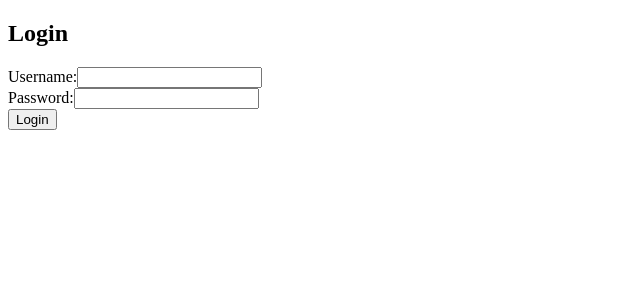
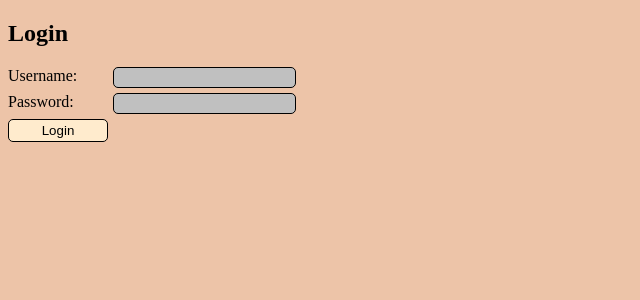
Before and after one commit to uN1K0Rn86/fullstack_osa5, a React (Vite) app in the folder bloglist-frontend/: page / in a window 1280 px wide. Shown: the top 300 px of the page, without its empty margins (0-640 px from the left). Built offline with nearby package versions, Linux system fonts and the light colour scheme; no server answers.

Commit message:
Part 5 Exercise 2 + modified layout

```diff
--- a/bloglist-frontend/src/App.jsx
+++ b/bloglist-frontend/src/App.jsx
@@ -1,8 +1,10 @@
 import { useState, useEffect } from 'react'
 import BlogList from './components/BlogList'
 import LoginForm from './components/LoginForm'
+import User from './components/User'
 import blogService from './services/blogs'
 import loginService from './services/login'
+import './index.css'
 
 const App = () => {
   const [blogs, setBlogs] = useState([])
@@ -49,19 +51,35 @@ const App = () => {
     }
   }
 
+  const handleLogout = async (event) => {
+    event.preventDefault()
+
+    window.localStorage.removeItem('loggedBlogappUser')
+
+    setUser(null)
+  }
+
   return (
     <div>
-      {!user && <LoginForm
+      {!user &&
+        <LoginForm
           handleLogin={handleLogin}
           username={username}
           setUsername={setUsername}
           password={password}
           setPassword={setPassword}
         />}
-      {user && <BlogList
+      {user &&  (<div>
+          <h2>Blogs</h2>
+          <User
+            user={user}
+            handleLogout={handleLogout}
+          />
+          <br/>
+          <BlogList
             blogs={blogs}
-                  user={user}
-                />}
+          />
+        </div>)}
     </div>
   )
 }
--- a/bloglist-frontend/src/components/Blog.jsx
+++ /dev/null
@@ -1,7 +0,0 @@
-const Blog = ({ blog }) => (
-  <div>
-    {blog.title} {blog.author}
-  </div>
-)
-
-export default Blog
--- a/bloglist-frontend/src/components/BlogList.jsx
+++ b/bloglist-frontend/src/components/BlogList.jsx
@@ -1,14 +1,23 @@
-import Blog from "./Blog"
-
-const BlogList = ({ blogs, user }) => {
+const BlogList = ({ blogs }) => {
     return (
       <div>
-        <h2>Blogs</h2>
-        {user.name} logged in
-        <br/><br/>
-        {blogs.map(blog =>
-          <Blog key={blog.id} blog={blog} />
-        )}
+        <table>
+            <thead>
+                <tr>
+                    <th>Title</th>
+                    <th>Author</th>
+                </tr>
+            </thead>
+            <tbody>
+            {blogs.map(blog =>
+                <tr key={blog.id}>
+                    <td>{blog.title}</td>
+                    <td>{blog.author}</td>
+                </tr>
+            )}
+            </tbody>
+        </table>
+
       </div>
     )
 }
--- a/bloglist-frontend/src/components/LoginForm.jsx
+++ b/bloglist-frontend/src/components/LoginForm.jsx
@@ -1,21 +1,34 @@
-const LoginForm = ({ handleLogin, username, setUsername, password, setPassword }) => (
+const LoginForm = ({ handleLogin, username, setUsername, password, setPassword }) => {
+    const formstyle = {
+        display: 'grid',
+        gridTemplateColumns: '100px 150px',
+        gap: '5px'
+    }
+
+    return (
     <div>
         <h2>Login</h2>
-        <form onSubmit={handleLogin}>
+        <form onSubmit={handleLogin} style={formstyle}>
             <div>
-            Username:
+            <label htmlFor="Username">Username: </label>
+            </div>
+            <div>
             <input
                 type="text"
                 value={username}
+                id="Username"
                 name="Username"
                 onChange={({ target }) => setUsername(target.value)}
             />
             </div>
             <div>
-            Password:
+            <label htmlFor="Password">Password: </label>
+            </div>
+            <div>
             <input
                 type="password"
                 value={password}
+                id="Password"
                 name="Password"
                 onChange={({ target }) => setPassword(target.value)}
             />
@@ -23,6 +36,6 @@ const LoginForm = ({ handleLogin, username, setUsername, password, setPassword }
             <button type="submit">Login</button>
         </form>
     </div>
-)
+)}
 
 export default LoginForm
--- /dev/null
+++ b/bloglist-frontend/src/components/User.jsx
@@ -0,0 +1,12 @@
+const User = ({ user, handleLogout }) => {
+    return (
+        <div>
+            {user.name} logged in
+            <form onSubmit={handleLogout}>
+                <button type="submit">Logout</button>
+            </form>
+        </div>
+    )
+}
+
+export default User
--- /dev/null
+++ b/bloglist-frontend/src/index.css
@@ -0,0 +1,42 @@
+body {
+    background-color: #edc4a8;
+}
+
+table {
+    border: 1px solid black;
+    border-radius: 5px;
+    background-color: black;
+}
+
+th{
+    padding: 8px;
+}
+
+td{
+    padding: 5px;
+}
+
+th, td {
+    background-color: white;
+    border: 1px solid black;
+    border-radius: 5px;
+    text-align: left;
+}
+
+button {
+    background-color: blanchedalmond;
+    border: 1px solid black;
+    border-radius: 5px;
+    padding: 3px 5px;
+}
+
+button:hover {
+    background-color: #cae8e4;
+  }
+
+input {
+    background-color: silver;
+    padding: 2px;
+    border: 1px solid black;
+    border-radius: 5px;
+}
```
Lines whose indentation alone changed are shown as unchanged.
